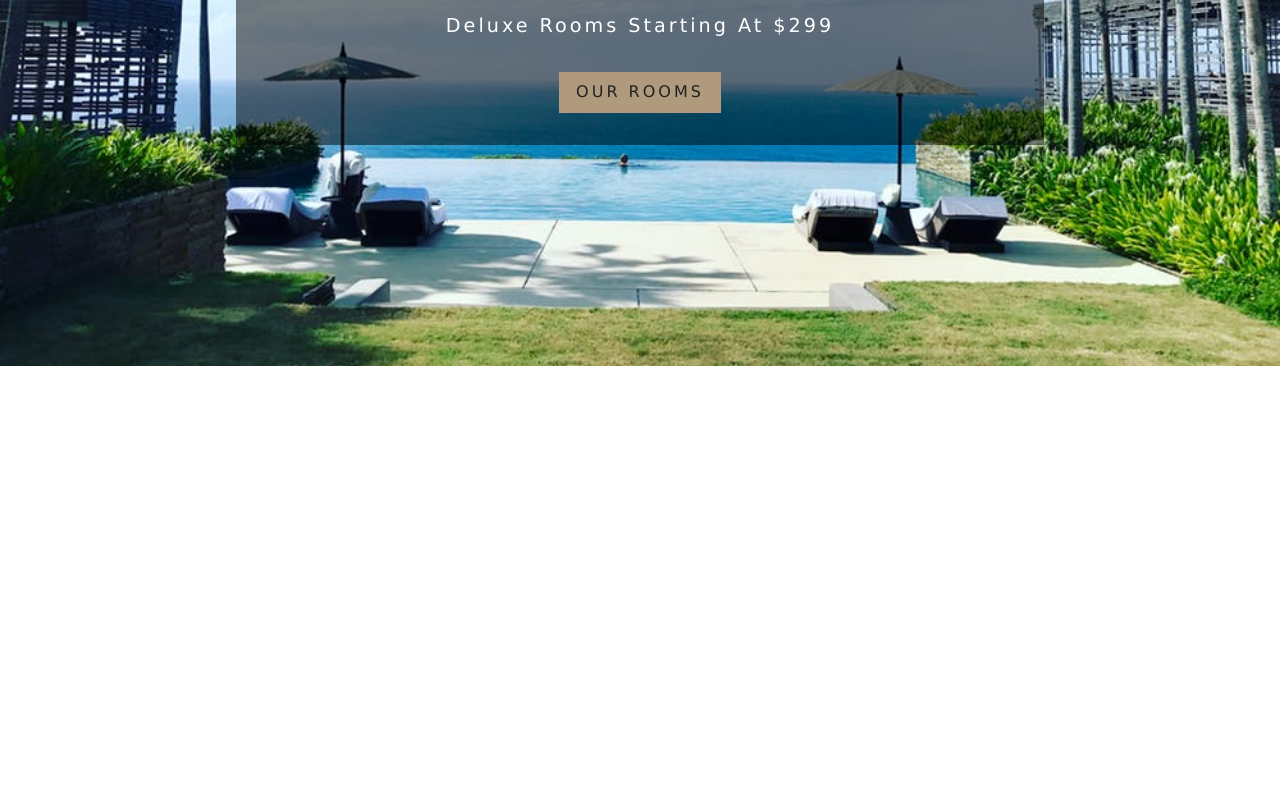
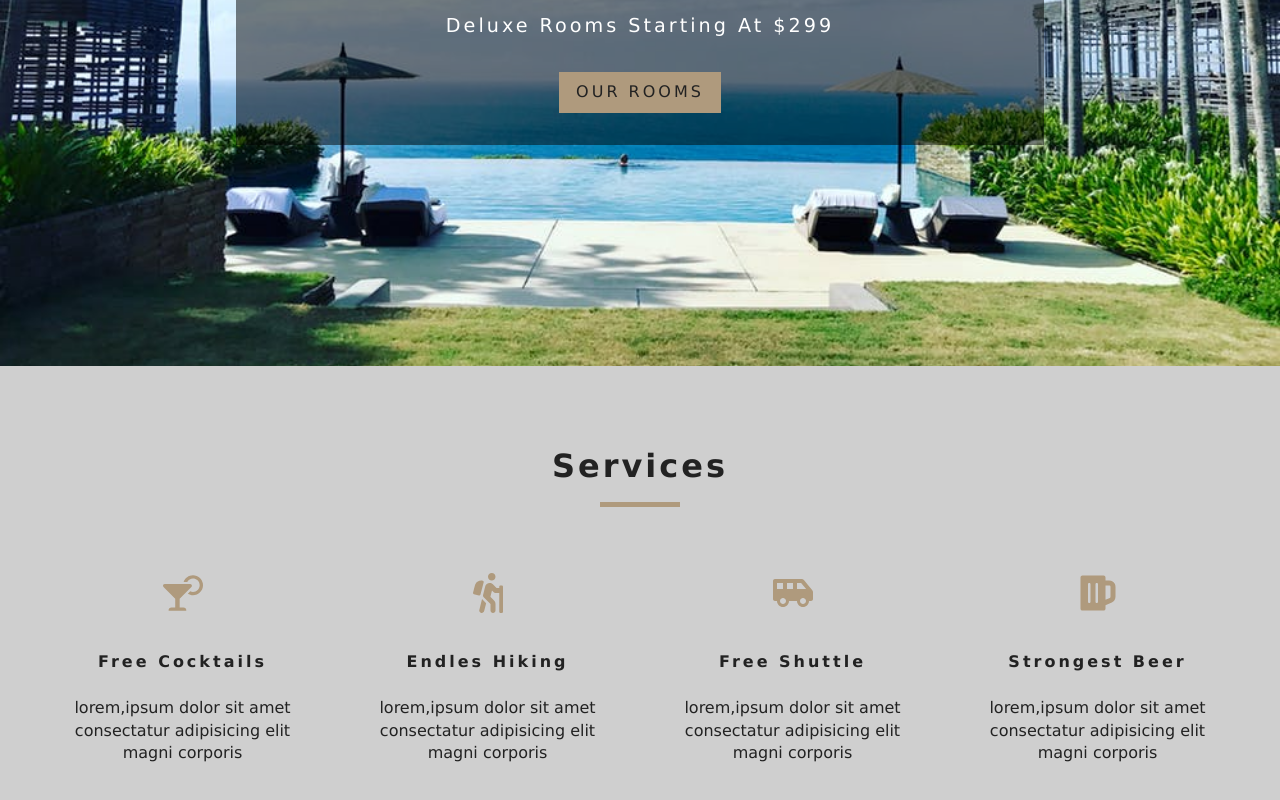
Before and after one commit to mahede182/Khan-resort, a React (Create React App) app: page / in a window 1280 px wide. Shown: the part 434-1234 px from the top of the page. Before the commit the page ends 800 px from the top, so only its background shows below. Built offline with nearby package versions, Linux system fonts and the light colour scheme.

Commit message:
services

```diff
--- a/src/App.css
+++ b/src/App.css
@@ -252,6 +252,7 @@
 }
 .services h6 {
   letter-spacing: var(--mainSpacing);
+  text-transform: capitalize;
 }
 .services p {
   width: 80%;
--- /dev/null
+++ b/src/component/Services.js
@@ -0,0 +1,49 @@
+import React, { Component } from 'react'
+import Title from './Title'
+import {FaCocktail,FaHiking,FaShuttleVan,FaBeer} from "react-icons/fa"
+
+export default class Services extends Component {
+    state={
+        Services:[
+            {
+                icon: <FaCocktail />,
+                title: "free cocktails",
+                info:"lorem,ipsum dolor sit amet consectatur adipisicing elit magni corporis",
+            },
+
+            {
+                icon: <FaHiking />,
+                title: "Endles hiking",
+                info:"lorem,ipsum dolor sit amet consectatur adipisicing elit magni corporis",
+            },
+
+            {
+                icon: <FaShuttleVan />,
+                title: "free shuttle",
+                info:"lorem,ipsum dolor sit amet consectatur adipisicing elit magni corporis",
+            },
+
+            {
+                icon: <FaBeer />,
+                title: "strongest beer",
+                info:"lorem,ipsum dolor sit amet consectatur adipisicing elit magni corporis",
+            },
+        ]
+    }
+    render() {
+        return (
+            <section className="services">
+                <Title title="Services" />
+            <div className="services-center">
+                {this.state.Services.map((item,index)=>{
+                    return <article key={index} className="service">
+                    <span>{item.icon}</span>
+                    <h6>{item.title}</h6>
+                    <p>{item.info}</p>
+                            </article>
+                })}
+            </div>
+            </section>
+        )
+    }
+}
--- /dev/null
+++ b/src/component/Title.js
@@ -0,0 +1,10 @@
+import React from 'react'
+
+export default function Title({title}) {
+    return (
+        <div className="section-title">
+            <h4>{title}</h4>
+            <div />
+        </div>
+    )
+}
--- a/src/pages/Home.js
+++ b/src/pages/Home.js
@@ -2,8 +2,10 @@
 import Hero from '../component/Hero'
 import Banner from '../component/Bannner'
 import { Link } from 'react-router-dom'
+import Services from '../component/Services'
 const Home = () => {
     return (
+        <>
         <Hero>
             <Banner
              title="luxurios rooms"
@@ -13,6 +15,8 @@
                  </Link>
             </Banner>
         </Hero>
+        <Services />
+        </>
     )
 }
 export default Home
```
